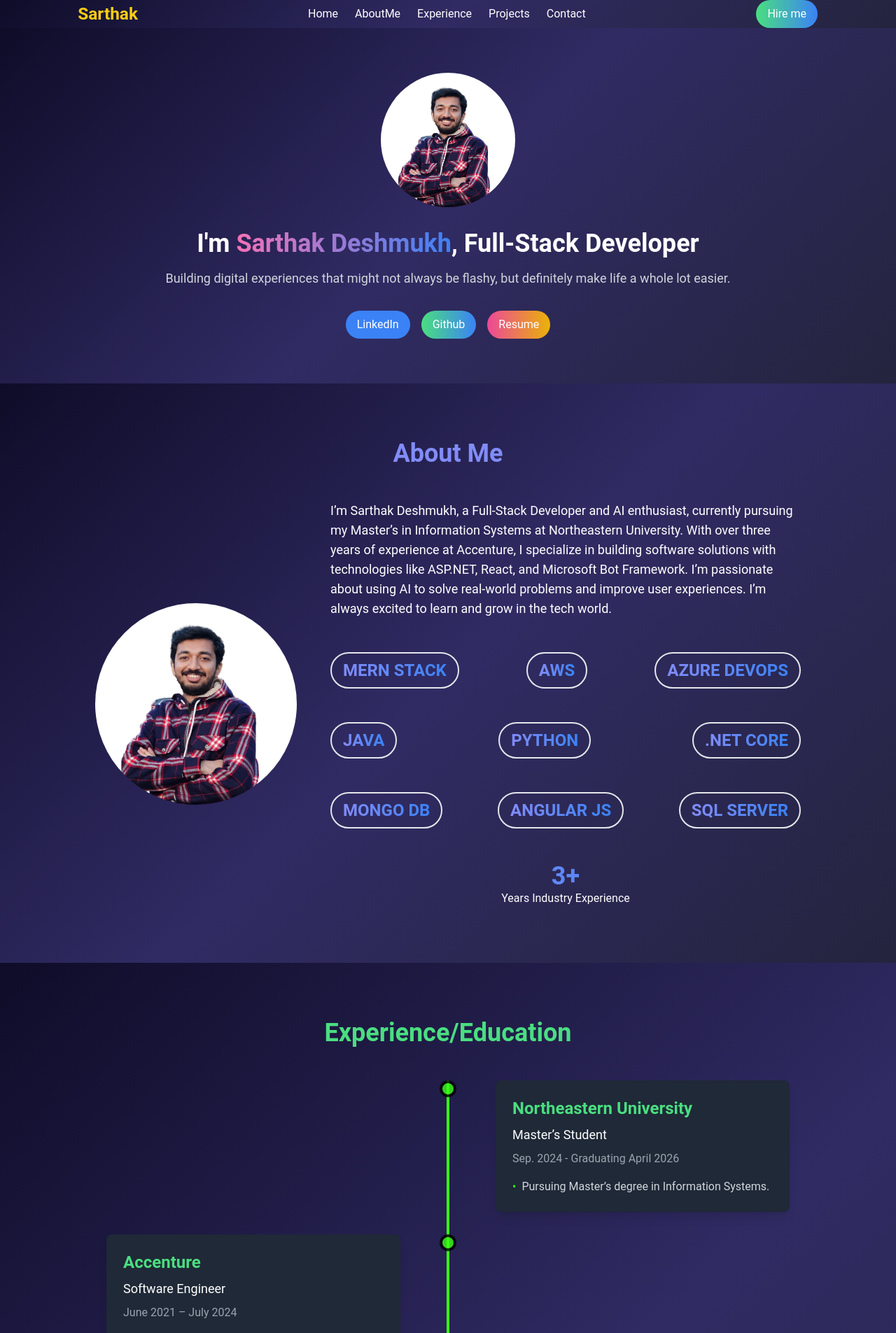
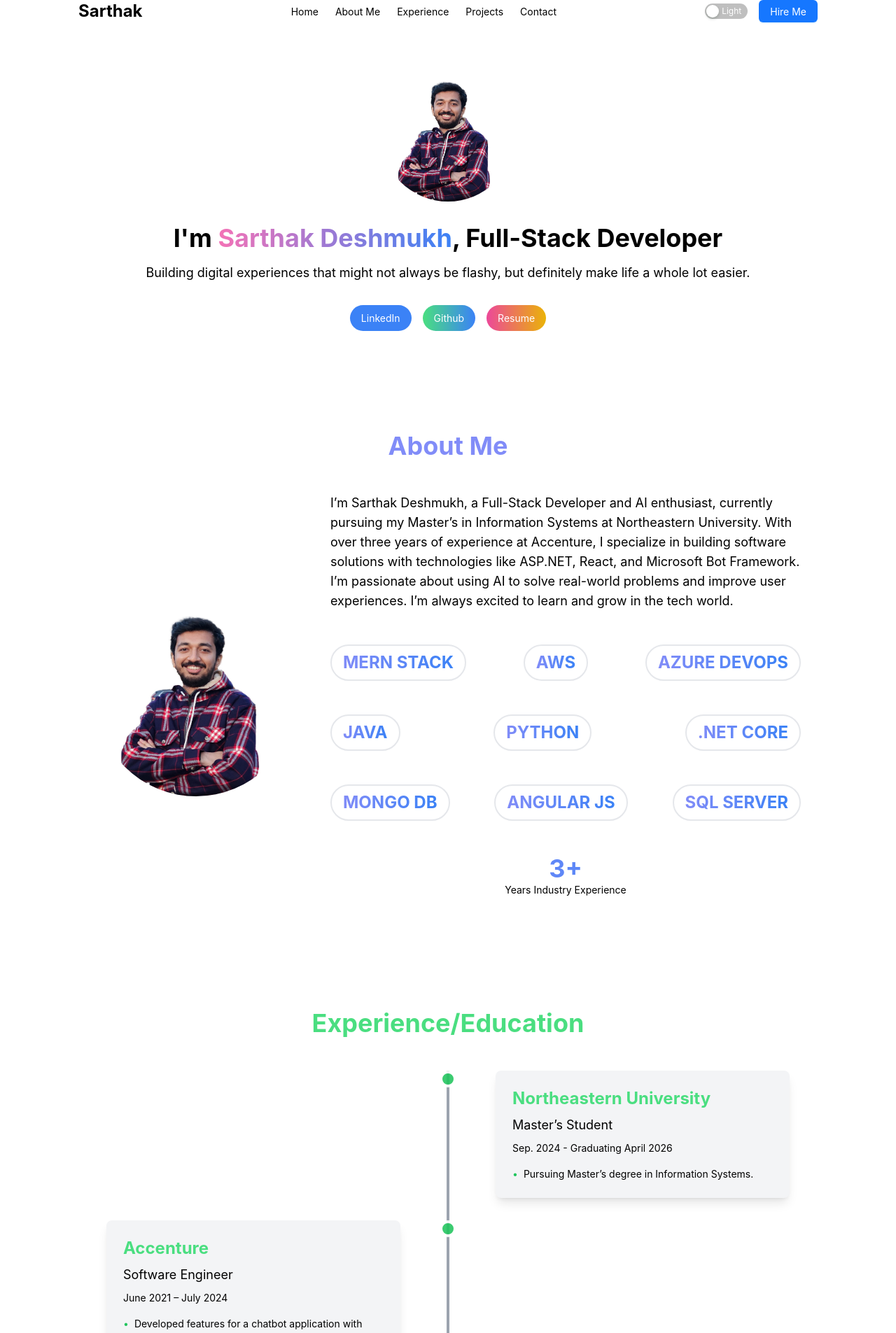
Before and after one commit to sarthak-wq/portfolio, a React (Vite) app: page / in a window 1280 px wide. Shown: the top 1905 px of the page at 70% size. Built offline with nearby package versions, Linux system fonts and the light colour scheme.

Commit message:
Added dark mode switch button using AntD

```diff
--- a/package.json
+++ b/package.json
@@ -19,7 +19,9 @@
     "lucide-react": "^0.460.0",
     "react": "^18.3.1",
     "react-dom": "^18.3.1",
-    "react-icons": "^5.3.0"
+    "react-icons": "^5.3.0",
+    "antd": "^5.8.0",
+    "react-transition-group": "^4.4.5"
   },
   "devDependencies": {
     "@eslint/js": "^9.13.0",
--- a/src/App.tsx
+++ b/src/App.tsx
@@ -1,24 +1,30 @@
-import './App.css'
-import Navbar from './components/Navbar'
-import About from './components/About'
-import Hero from './components/Hero'
-import Projects from './components/Projects'
-import Contact from './components/Contact'
-import Timeline from './components/Timeline' // Import the Timeline component
-// import Footer from './components/Footer'
+import './App.css';
+import Navbar from './components/Navbar';
+import About from './components/About';
+import Hero from './components/Hero';
+import Projects from './components/Projects';
+import Contact from './components/Contact';
+import Timeline from './components/Timeline';
+import { Layout } from 'antd';
+import { useState } from 'react';
+
+const { Content } = Layout;
 
 function App() {
+  const [isDarkMode, setIsDarkMode] = useState(false);
+
   return (
-    <div>
-      <Navbar/>
-      <Hero/>
-      <About/>
-      <Timeline/>
-      <Projects/>
-      <Contact/>
-      {/* <Footer/> */}
-    </div>
-  )
+    <Layout className={isDarkMode ? 'dark-mode' : ''}>
+      <Navbar isDarkMode={isDarkMode} setIsDarkMode={setIsDarkMode} />
+      <Content>
+        <Hero isDarkMode={isDarkMode} />
+        <About isDarkMode={isDarkMode} />
+        <Timeline isDarkMode={isDarkMode} />
+        <Projects isDarkMode={isDarkMode} />
+        <Contact isDarkMode={isDarkMode} />
+      </Content>
+    </Layout>
+  );
 }
 
-export default App
+export default App;
--- a/src/components/About.tsx
+++ b/src/components/About.tsx
@@ -1,9 +1,13 @@
 import React from "react";
 import MyPhoto from '/assets/mypic.jpg';
 
-const About: React.FC = () => {
+interface AboutProps {
+  isDarkMode: boolean;
+}
+
+const About: React.FC<AboutProps> = ({ isDarkMode }) => {
   return (
-    <div className="bg-futuristic text-white py-20" id="about">
+    <div className={`py-20 ${isDarkMode ? 'bg-gray-900 text-white' : 'bg-white text-black'}`} id="about">
       <div className="container mx-auto px-8 md:px-16 lg:px-24">
         <h2 className="text-4xl font-bold text-center mb-12 text-indigo-400">About Me</h2>
         <div className="flex flex-col md:flex-row items-center md:space-x-12">
--- a/src/components/Contact.tsx
+++ b/src/components/Contact.tsx
@@ -2,7 +2,11 @@ import React, { useState, useEffect } from 'react';
 import { FaEnvelope, FaLinkedin, FaMapMarkedAlt } from 'react-icons/fa';
 import { handleSubmit } from '../services/email-service.tsx';
 
-const Contact: React.FC = () => {
+interface ContactProps {
+  isDarkMode: boolean;
+}
+
+const Contact: React.FC<ContactProps> = ({ isDarkMode }) => {
   const [formData, setFormData] = useState({
     name: '',
     email: '',
@@ -46,7 +50,7 @@ const Contact: React.FC = () => {
   }, [toastMessage]);
 
   return (
-    <div className="flex bg-futuristic text-white py-20" id="contact">
+    <div className={`flex py-20 ${isDarkMode ? 'bg-gray-900 text-white' : 'bg-white text-black'}`} id="contact">
       <div className="container mx-auto px-8 md:px-16 lg:px-24">
         <h2 className="text-4xl font-bold text-center mb-12 text-purple-400">Contact Me</h2>
         <div className="flex flex-col md:flex-row items-center md:space-x-12">
--- a/src/components/Footer.tsx
+++ b/src/components/Footer.tsx
@@ -3,7 +3,7 @@ import { FaGithub, FaLinkedin } from "react-icons/fa";
 
 const Footer: React.FC = () => {
   return (
-    <footer className="bg-futuristic text-white py-8 section">
+    <footer className="bg-black text-white py-8 section">
       <div className="container mx-auto px-8 md:px-16 lg:px-24">
         <div className="flex flex-col md:flex-row md:space-x-12 items-center mb-4">
           <div className="flex-1 mb-4 md:mb-0">
--- a/src/components/Hero.tsx
+++ b/src/components/Hero.tsx
@@ -1,22 +1,26 @@
 import React from 'react';
 import HeroImage from '/assets/mypic.jpg';
 
-const Hero: React.FC = () => {
+interface HeroProps {
+  isDarkMode: boolean;
+}
+
+const Hero: React.FC<HeroProps> = ({ isDarkMode }) => {
   return (
-    <div className="bg-futuristic text-white text-center py-16 section">
+    <div className={`text-center py-16 section ${isDarkMode ? 'bg-gray-900 text-white' : 'bg-white text-black'}`}>
       <img
         src={HeroImage}
         alt="Sarthak Deshmukh"
         className="mx-auto mb-8 w-48 h-48 rounded-full object-cover transform transition-transform duration-300 hover:scale-105"
       />
       <h1 className="text-4xl font-bold">
-        I'm {' '}
+        I'm{' '}
         <span className="text-transparent bg-clip-text bg-gradient-to-r from-pink-400 to-blue-500">
           Sarthak Deshmukh
         </span>
         , Full-Stack Developer
       </h1>
-      <p className="mt-4 text-lg text-gray-300">
+      <p className="mt-4 text-lg">
         Building digital experiences that might not always be flashy, but definitely make life a whole lot easier.
       </p>
       <div className="mt-8 space-x-4">
--- a/src/components/Navbar.tsx
+++ b/src/components/Navbar.tsx
@@ -1,8 +1,14 @@
-import React, { useState } from 'react';
-import { Menu, X } from 'lucide-react';
+import React from 'react';
+import { MenuOutlined, CloseOutlined } from '@ant-design/icons';
+import { Button, Drawer, Switch } from 'antd';
 
-const Navbar: React.FC = () => {
-  const [isMenuOpen, setIsMenuOpen] = useState(false);
+interface NavbarProps {
+  isDarkMode: boolean;
+  setIsDarkMode: React.Dispatch<React.SetStateAction<boolean>>;
+}
+
+const Navbar: React.FC<NavbarProps> = ({ isDarkMode, setIsDarkMode }) => {
+  const [isMenuOpen, setIsMenuOpen] = React.useState(false);
 
   const toggleMenu = () => {
     setIsMenuOpen(!isMenuOpen);
@@ -16,39 +22,44 @@ const Navbar: React.FC = () => {
     }
   };
 
+  const toggleDarkMode = (checked: boolean) => {
+    setIsDarkMode(checked);
+  };
+
   return (
-    <nav className="bg-futuristic text-white px-4 md:px-16 lg:px-24 section">
-      <div className="container py-4 mx-auto">
-        <div className="flex justify-between items-center">
-          <div className="text-2xl font-bold animate-breathing text-yellow-400">Sarthak</div>
-          <div className="hidden md:flex justify-center items-center space-x-6">
-            <div className="space-x-6">
-              <a href="#home" onClick={(e) => handleSmoothScroll(e, 'home')} className="hover:text-neon-green transition-colors">Home</a>
-              <a href="#about" onClick={(e) => handleSmoothScroll(e, 'about')} className="hover:text-neon-green transition-colors">AboutMe</a>
-              <a href="#timeline" onClick={(e) => handleSmoothScroll(e, 'timeline')} className="hover:text-neon-green transition-colors">Experience</a>
-              <a href="#project" onClick={(e) => handleSmoothScroll(e, 'project')} className="hover:text-neon-green transition-colors">Projects</a>
-              <a href="#contact" onClick={(e) => handleSmoothScroll(e, 'contact')} className="hover:text-neon-green transition-colors">Contact</a>
-            </div>
-          </div>
-          <div className="flex items-center space-x-3">
-            <a href="mailto:sarthakd.work2@gmail.com" target="_blank" rel="noopener noreferrer">
-              <button className="bg-gradient-to-r from-green-400 to-blue-500 text-white transform transition-transform duration-300 hover:scale-105 px-4 py-2 rounded-full">
-                Hire me
-              </button>
-            </a>
-            <button className="md:hidden p-3 hover:bg-gray-800 rounded-lg" onClick={toggleMenu}>
-              {isMenuOpen ? <X size={30} /> : <Menu size={30} />}
-            </button>
-          </div>
+    <nav className={`px-4 md:px-16 lg:px-24 ${isDarkMode ? 'bg-gray-900 text-white' : 'bg-white text-black'}`}>
+      <div className="container py-4 mx-auto flex justify-between items-center">
+        <div className="text-2xl font-bold">Sarthak</div>
+        <div className="hidden md:flex space-x-6">
+          <a href="#home" onClick={(e) => handleSmoothScroll(e, 'home')} className="hover:text-blue-500">Home</a>
+          <a href="#about" onClick={(e) => handleSmoothScroll(e, 'about')} className="hover:text-blue-500">About Me</a>
+          <a href="#timeline" onClick={(e) => handleSmoothScroll(e, 'timeline')} className="hover:text-blue-500">Experience</a>
+          <a href="#project" onClick={(e) => handleSmoothScroll(e, 'project')} className="hover:text-blue-500">Projects</a>
+          <a href="#contact" onClick={(e) => handleSmoothScroll(e, 'contact')} className="hover:text-blue-500">Contact</a>
         </div>
-        <div className={`${isMenuOpen ? 'flex' : 'hidden'} md:hidden flex-col items-center pt-4 pb-6 space-y-4`}>
-          <a href="#home" onClick={(e) => handleSmoothScroll(e, 'home')} className="w-full text-center py-2 bg-gray-800 hover:bg-gray-400 rounded-lg">Home</a>
-          <a href="#about" onClick={(e) => handleSmoothScroll(e, 'about')} className="w-full text-center py-2 bg-gray-800 hover:bg-gray-800 rounded-lg">AboutMe</a>
-          <a href="#timeline" onClick={(e) => handleSmoothScroll(e, 'timeline')} className="w-full text-center py-2 bg-gray-800 hover:bg-gray-800 rounded-lg">Experience</a>
-          <a href="#project" onClick={(e) => handleSmoothScroll(e, 'project')} className="w-full text-center py-2 bg-gray-800 hover:bg-gray-800 rounded-lg">Projects</a>
-          <a href="#contact" onClick={(e) => handleSmoothScroll(e, 'contact')} className="w-full text-center py-2 bg-gray-800 hover:bg-gray-800 rounded-lg">Contact</a>
+        <div className="flex items-center space-x-4">
+          <Switch checked={isDarkMode} onChange={toggleDarkMode} checkedChildren="Dark" unCheckedChildren="Light" />
+          <Button type="primary" href="mailto:sarthakd.work2@gmail.com" target="_blank">
+            Hire Me
+          </Button>
+          <Button className="md:hidden" icon={isMenuOpen ? <CloseOutlined /> : <MenuOutlined />} onClick={toggleMenu} />
         </div>
       </div>
+      <Drawer
+        title="Menu"
+        placement="right"
+        onClose={toggleMenu}
+        open={isMenuOpen}
+        styles={{ body: { padding: 0 } }}
+      >
+        <div className="flex flex-col space-y-4 p-4">
+          <a href="#home" onClick={(e) => handleSmoothScroll(e, 'home')} className="hover:text-blue-500">Home</a>
+          <a href="#about" onClick={(e) => handleSmoothScroll(e, 'about')} className="hover:text-blue-500">About Me</a>
+          <a href="#timeline" onClick={(e) => handleSmoothScroll(e, 'timeline')} className="hover:text-blue-500">Experience</a>
+          <a href="#project" onClick={(e) => handleSmoothScroll(e, 'project')} className="hover:text-blue-500">Projects</a>
+          <a href="#contact" onClick={(e) => handleSmoothScroll(e, 'contact')} className="hover:text-blue-500">Contact</a>
+        </div>
+      </Drawer>
     </nav>
   );
 };
--- a/src/components/Projects.tsx
+++ b/src/components/Projects.tsx
@@ -11,6 +11,10 @@ interface Project {
   image: string;
   github: string;
   website?: string;
+}
+
+interface ProjectsProps {
+  isDarkMode: boolean;
 }
 
 const projects: Project[] = [
@@ -41,16 +45,16 @@ const projects: Project[] = [
   }
 ];
 
-const Projects: React.FC = () => {
+const Projects: React.FC<ProjectsProps> = ({ isDarkMode }) => {
   return (
-    <div className="bg-futuristic text-white py-20 section" id="project">
+    <div className={`py-20 section ${isDarkMode ? 'bg-gray-900 text-white' : 'bg-white text-black'}`} id="project">
       <div className="container mx-auto px-8 md:px-16 lg:px-24">
         <h2 className="text-4xl font-bold text-center mb-12 text-teal-400">Projects</h2>
         <div className="grid grid-cols-1 md:grid-cols-2 lg:grid-cols-3 gap-8">
           {projects.map((project) => (
             <div
               key={project.id}
-              className="bg-gray-800 p-6 rounded-lg hover:shadow-lg transform transition-transform duration-300 hover:scale-105"
+              className={`p-6 rounded-lg hover:shadow-lg transform transition-transform duration-300 hover:scale-105 ${isDarkMode ? 'bg-gray-800' : 'bg-gray-100'}`}
             >
               <img
                 src={project.image}
@@ -59,7 +63,7 @@ const Projects: React.FC = () => {
               />
               <h3 className="text-2xl font-bold mb-2 text-teal-400">{project.name}</h3>
               <p className="text-gray-400 mb-4">{project.technologies}</p>
-              <p className="text-white-400 mb-4 text-sm">{project.description}</p>
+              <p className="text-sm mb-4">{project.description}</p>
               <a
                 href={project.github}
                 className="inline-block bg-gradient-to-r from-green-400 to-blue-500 text-white px-4 py-2 rounded-full"
--- a/src/components/Timeline.tsx
+++ b/src/components/Timeline.tsx
@@ -7,37 +7,41 @@ interface TimelineEvent {
   description?: string[];
 }
 
+interface TimelineProps {
+  isDarkMode: boolean;
+}
+
 const events: TimelineEvent[] = [
   { company: 'Northeastern University', position: 'Master’s Student', date: 'Sep. 2024 - Graduating April 2026', description: ['Pursuing Master’s degree in Information Systems.'] },
   { company: 'Accenture', position: 'Software Engineer', date: 'June 2021 – July 2024', description: ['Developed features for a chatbot application with React, AngularJS integrated with Azure and SQL Server.', 'Improved operational efficiency, reducing task completion time by 2 hours per team member.', 'Collaborated with cross-functional teams to enhance Microsoft Bot Framework, resulting in a 10% reduction in response time for customer inquiries.', 'Implemented Azure cloud-based solutions for data storage and processing, optimizing cost and performance for client projects.'] },
-  { company: 'IT-Networks Infosystems', position: 'Software Engineer Intern', date: 'Jan. 2019 – March 2021', description: ['Developed full-stack web applications using PHP and MySQL, improving system scalability and security.', 'Played a key role in creating and maintaining data-driven solutions to enhance user engagement by 20%.', 'Applied principles of site reliability engineering to ensure high uptime and performance of web applications.', 'Collaborated with the UI/UX team to design intuitive user interfaces using Material-UI.'] },
+  { company: 'IT-Networks Infosystems', position: 'Software Engineer Intern', date: 'July 2020 – March 2021', description: ['Developed full-stack web applications using PHP and MySQL, improving system scalability and security.', 'Played a key role in creating and maintaining data-driven solutions to enhance user engagement by 20%.', 'Applied principles of site reliability engineering to ensure high uptime and performance of web applications.', 'Collaborated with the UI/UX team to design intuitive user interfaces using Material-UI.'] },
   { company: 'Nagpur University', position: 'Bachelor of Engineering in Computer Science', date: 'August 2017 - April 2021', description: ['Completed Bachelor of Engineering in Computer Science.'] },
 ];
 
-const Timeline: React.FC = () => {
+const Timeline: React.FC<TimelineProps> = ({ isDarkMode }) => {
   return (
-    <div className="timeline-container bg-futuristic text-white py-20" id="timeline">
+    <div className={`timeline-container py-20 ${isDarkMode ? 'bg-gray-900 text-white' : 'bg-white text-black'}`} id="timeline">
       <div className="container mx-auto px-8 md:px-16 lg:px-24">
         <h2 className="text-4xl font-bold text-center mb-12 text-green-400">Experience/Education</h2>
         <div className="relative">
-          <div className="absolute left-1/2 transform -translate-x-1/2 h-full border-l-4 border-neon-green"></div>
+          <div className={`absolute left-1/2 transform -translate-x-1/2 h-full border-l-4 ${isDarkMode ? 'border-neon-green' : 'border-gray-400'}`}></div>
           {events.map((event, index) => (
             <div key={index} className={`timeline-event mb-8 flex ${index % 2 === 0 ? 'flex-row-reverse' : ''}`}>
-              <div className="timeline-content bg-gray-800 p-6 rounded-lg shadow-lg transform transition-transform duration-300 hover:scale-105 w-5/12 mx-4">
+              <div className={`timeline-content p-6 rounded-lg shadow-lg transform transition-transform duration-300 hover:scale-105 w-5/12 mx-4 ${isDarkMode ? 'bg-gray-800' : 'bg-gray-100'}`}>
                 <h3 className="text-2xl font-bold mb-2 text-green-400">{event.company}</h3>
                 <p className="text-lg mb-2">{event.position}</p>
-                <p className="text-gray-400">{event.date}</p>
+                <p className="text-black-400">{event.date}</p>
                 {event.description && (
-                  <ul className="list-none text-gray-300 mt-4">
+                  <ul className="list-none text-black-300 mt-4">
                     {event.description.map((desc, i) => (
                       <li key={i} className="flex items-start">
-                        <span className="text-neon-green mr-2 mt-0.2">•</span> {desc}
+                        <span className={`mr-2 mt-0.2 ${isDarkMode ? 'text-neon-green' : 'text-green-500'}`}>•</span> {desc}
                       </li>
                     ))}
                   </ul>
                 )}
               </div>
-              <div className="checkpoint absolute left-1/2 transform -translate-x-1/2 bg-neon-green w-6 h-6 rounded-full border-4 border-black animate-pulse"></div>
+              <div className={`checkpoint absolute left-1/2 transform -translate-x-1/2 w-6 h-6 rounded-full border-4 animate-pulse ${isDarkMode ? 'bg-neon-green border-black' : 'bg-green-500 border-white'}`}></div>
             </div>
           ))}
         </div>
```
Also changed, not shown: src/index.css (+19 -0 lines), 2 other files (tests, documents, lock files or other folders).
